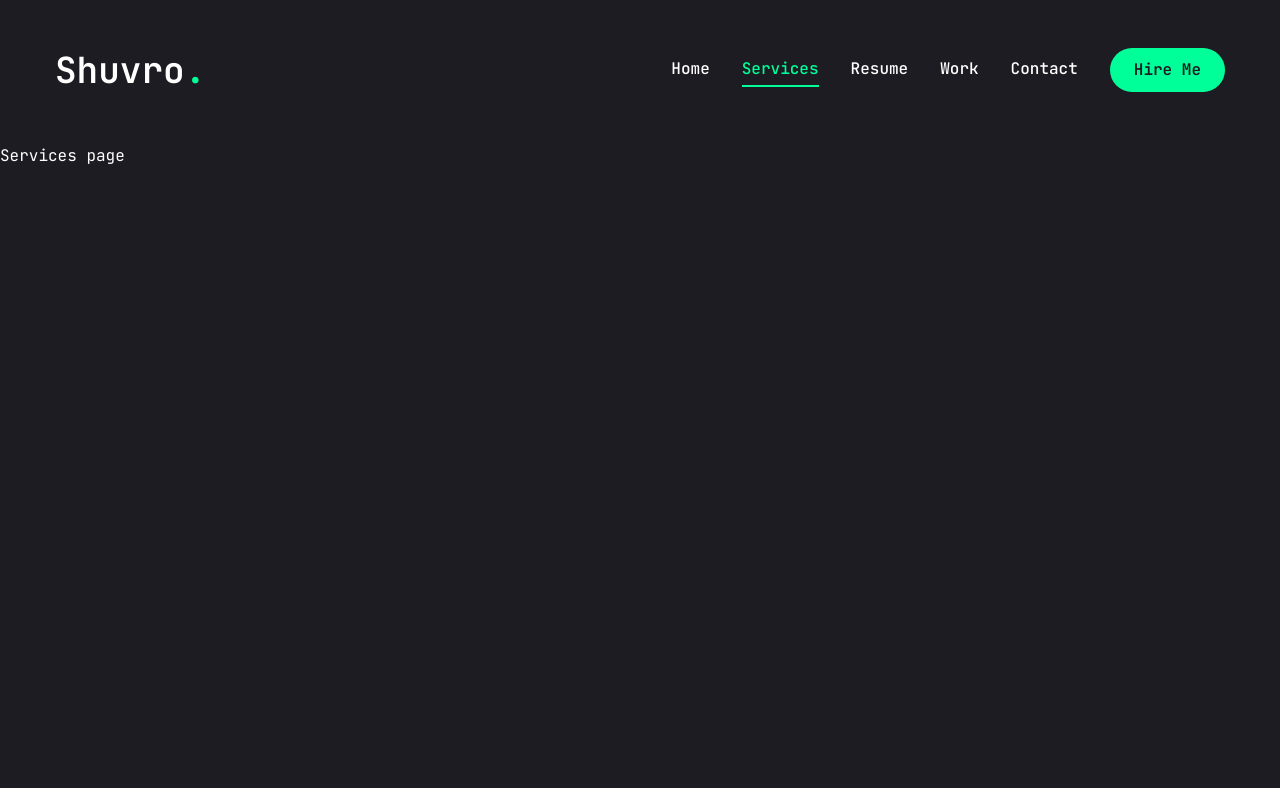
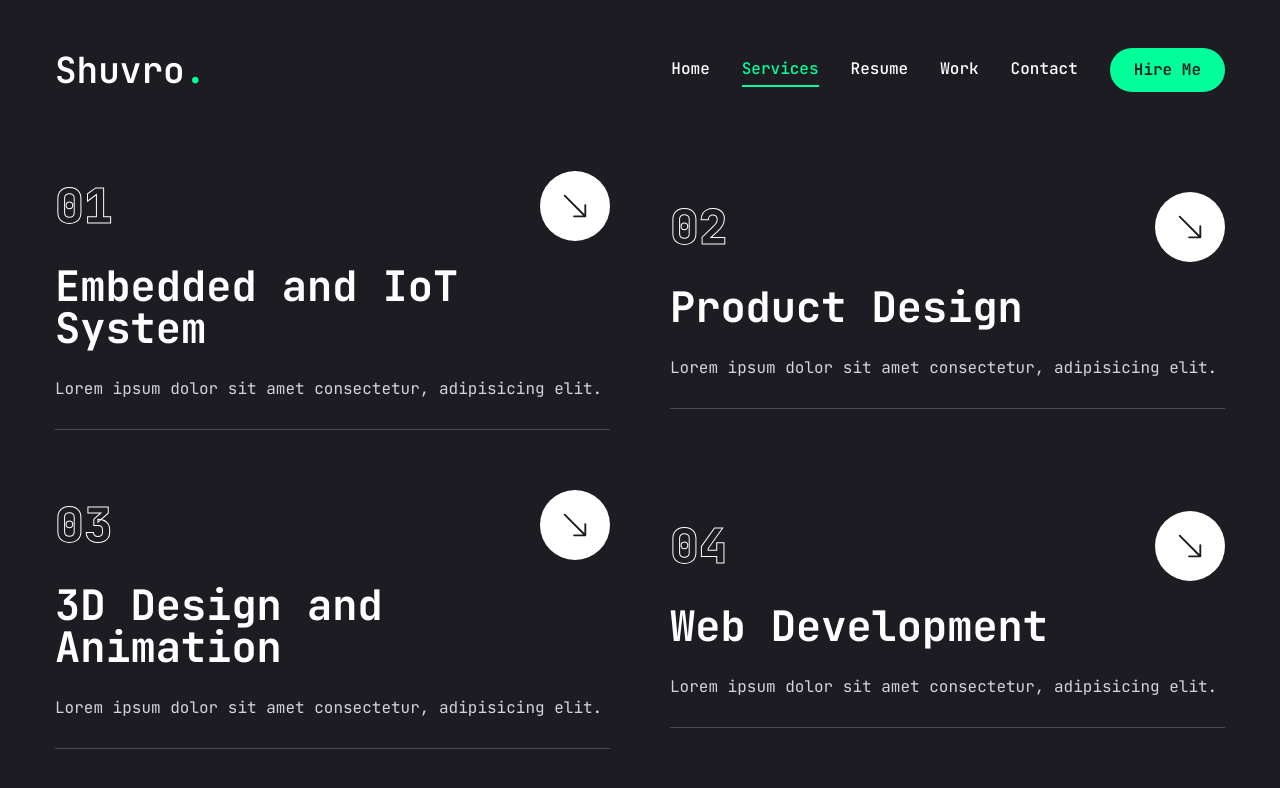
Before and after one commit to ShuvroSankar/My_Portfolio, a Next.js app: page /services in a window 1280 px wide. Shown: the top 788 px of the page. Built offline with nearby package versions, Linux system fonts and the light colour scheme.

Commit message:
resume update 1

```diff
--- a/app/globals.css
+++ b/app/globals.css
@@ -2,19 +2,29 @@
 @tailwind components;
 @tailwind utilities;
 
-
 @layer base {
-
   body {
     @apply font-primary bg-primary text-white leading-loose;
   }
-  .h1{
-    @apply text-[48px] xl:text-[80px] leading-[1.1] font-semibold
+  .h1 {
+    @apply text-[48px] xl:text-[80px] leading-[1.1] font-semibold;
   }
-  .h2{
-    @apply text-[36px] xl:text-[48px] leading-[1.1] font-semibold
+  .h2 {
+    @apply text-[36px] xl:text-[48px] leading-[1.1] font-semibold;
   }
-  .h3{
-    @apply text-[20px] xl:text-[24px] leading-[1.1] font-semibold
+  .h3 {
+    @apply text-[20px] xl:text-[24px] leading-[1.1] font-semibold;
   }
 }
+
+@layer utilities {
+  .text-outline {
+    -webkit-text-stroke: 1px #ffffff;
+  }
+
+  @variants hover, group-hover {
+    .text-outline-hover {
+      -webkit-text-stroke: 1px #00ff99;
+    }
+  }
+}
--- a/app/resume/page.jsx
+++ b/app/resume/page.jsx
@@ -1,6 +1,143 @@
+
+"use client"
+import { Description } from "@radix-ui/react-dialog"
+import {FaHtml5, FaCss3,FaJs, FaReact,FaFigma,FaNodeJs } from "react-icons/fa"
+
+import {SiTailwindcss,SiNextdotjs } from "react-icons/si"
+
+// about data
+const about = {
+  title: "About Me",
+  Description: 'Lorem, ipsum dolor sit amet consectetur adipisicing elit. Voluptate ex, fuga labore dicta reprehenderit fugit maiores nostrum aliquid delectus.',
+  info:[
+    {
+      fieldName: 'Name',
+      fieldValue: 'Shuvro Sankar Sen'
+    },
+    {
+      fieldName: 'Phone',
+      fieldValue: '(+880) 177 931 9010'
+    },
+    {
+      fieldName: 'Nationality',
+      fieldValue: 'Bangladeshi'
+    },
+    {
+      fieldName: 'Email',
+      fieldValue: 'shuvrosankarsen44@gmail.com'
+    },
+    {
+      fieldName: 'Freelance',
+      fieldValue: 'Available'
+    },
+    {
+      fieldName: 'Language',
+      fieldValue: 'English, Bangali'
+    },
+  ]
+}
+// experience data
+
+const experience = {
+  icon:'',
+  title: "My experience",
+  description: 'Lorem ipsum dolor sit amet consectetur adipisicing elit.',
+  items: [
+    {
+      company: '',
+      position: '',
+      duration: ''
+    },
+    {
+      company: '',
+      position: '',
+      duration: ''
+    },
+    {
+      company: '',
+      position: '',
+      duration: ''
+    },
+  ]
+}
+const education = {
+  icon:'',
+  title: "My education",
+  description: 'Lorem ipsum dolor sit amet consectetur adipisicing elit.',
+  items: [
+    {
+      institution: '',
+      degree: '',
+      duration: ''
+    },
+    {
+      institution: '',
+      degree: '',
+      duration: ''
+    },
+    {
+      institution: '',
+      degree: '',
+      duration: ''
+    },
+
+  ]
+}
+
+// skills data
+
+const skills = {
+  title: "My skills",
+  description: 'Lorem ipsum dolor sit amet consectetur adipisicing elit.',
+  skillList: [
+    {
+      icon: "",
+      name:"",
+    },
+    {
+      icon: "",
+      name:"",
+    },
+    {
+      icon: "",
+      name:"",
+    },{
+      icon: "",
+      name:"",
+    },
+  ]
+
+}
+
+
+import {Tabs, TabsContent,TabsList, TabsTrigger } from "@/components/ui/tabs"
+import { Tooltip, TooltipContent, TooltipProvider, TooltipTrigger  } from "@radix-ui/react-tooltip"
+import { ScrollArea } from "@/components/ui/scroll-area"
+import { motion } from "framer-motion"
 
 const Resume = () => {
-  return  <div>resume page</div>
+  return  <motion.div
+  initial={{opacity:0}}
+  animate={{
+    opacity:1,
+    transition:{
+      delay:2.4, duration:0.4, ease:"easeIn"
+    }
+  }}
+  className="min-h-[80vh] flex items-center justify-center py-12 xl:py-0"
+
+  >
+    <div className="container mx-auto">
+      <Tabs>
+        <TabsList>
+          <TabsTrigger>Experience</TabsTrigger>
+          <TabsTrigger>Education</TabsTrigger>
+          <TabsTrigger>Skills</TabsTrigger>
+          <TabsTrigger>About me</TabsTrigger>
+        </TabsList>
+      </Tabs>
+    </div>
+  </motion.div>
 
 }
 
--- a/app/services/page.jsx
+++ b/app/services/page.jsx
@@ -1,7 +1,73 @@
+"use client"
+
+import { BsArrowDownRight } from "react-icons/bs"
+import Link from "next/link"
+import { motion } from "framer-motion"
+
+const services = [
+  {
+    num: '01',
+    title: 'Embedded and IoT System',
+    description: 'Lorem ipsum dolor sit amet consectetur, adipisicing elit.',
+    href: ''
+  },
+  {
+    num: '02',
+    title: 'Product Design',
+    description: 'Lorem ipsum dolor sit amet consectetur, adipisicing elit.',
+    href: ''
+  },
+  {
+    num: '03',
+    title: '3D Design and Animation',
+    description: 'Lorem ipsum dolor sit amet consectetur, adipisicing elit.',
+    href: ''
+  },
+  {
+    num: '04',
+    title: 'Web Development',
+    description: 'Lorem ipsum dolor sit amet consectetur, adipisicing elit.',
+    href: ''
+  },
+]
 
 const Services = () => {
-  return <div> Services page </div>
-
+  return (
+    <section className="min-h-[80vh] flex flex-col justify-center py-12 xl:py-0">
+      <div className="container mx-auto">
+        <motion.div
+          initial={{ opacity: 0 }}
+          animate={{
+            opacity: 1,
+            transition: { delay: 2.4, duration: 0.4, ease: "easeIn" }
+          }}
+          className="grid grid-cols-1 md:grid-cols-2 gap-[60px]"
+        >
+          {services.map((service, index) => (
+            <div key={index} className="flex-1 flex flex-col justify-center gap-6 group">
+              {/* top */}
+              <div className="w-full flex justify-between items-center">
+                <div className="text-5xl font-extrabold text-outline text-transparent group-hover:text-outline-hover transition-all duration-500">
+                  {service.num}
+                </div>
+                <Link href={service.href}
+                className="w-[70px] h-[70px] rounded-full bg-white group-hover:bg-accent transition-all duration-500 flex justify-center items-center hover:-rotate-45"
+                >
+                  <BsArrowDownRight className="text-primary text-3xl " />
+                </Link>
+              </div>
+              {/* title */}
+              <h2 className="text-[42px] font-bold leading-none text-white group-hover:text-accent transition-all duration-500">{service.title}</h2>
+              {/* description */}
+              <p className="text-gray-300">{service.description}</p>
+              {/* border */}
+              <div className="border-b border-white/20 w-full"></div>
+            </div>
+          ))}
+        </motion.div>
+      </div>
+    </section>
+  )
 }
 
 export default Services
--- a/package.json
+++ b/package.json
@@ -29,6 +29,8 @@
   },
   "devDependencies": {
     "@eslint/eslintrc": "^3",
+    "@iconify/json": "^2.2.302",
+    "@iconify/tailwind": "^1.2.0",
     "eslint": "^9",
     "eslint-config-next": "15.1.6",
     "postcss": "^8",
--- a/tailwind.config.mjs
+++ b/tailwind.config.mjs
@@ -1,5 +1,7 @@
 /* eslint-disable import/no-anonymous-default-export */
 /** @type {import('tailwindcss').Config} */
+const { addDynamicIconSelectors } = require('@iconify/tailwind')
+
 export default {
   darkMode: ["class"],
   content: [
@@ -7,48 +9,47 @@ export default {
     "./components/**/*.{js,ts,jsx,tsx,mdx}",
     "./app/**/*.{js,ts,jsx,tsx,mdx}",
   ],
-  prefix:"",
+  prefix: "",
   theme: {
-	container:{
-		center:true,
-		padding:"15px",
+    container: {
+      center: true,
+      padding: "15px",
     },
-	screens:{
+    screens: {
       sm: "640px",
-		md:"768px",
+      md: "768px",
       lg: "960px",
-		xl:"1200px",
+      xl: "1200px",
     },
-	fontFamily:{
+    fontFamily: {
       primary: "var(--font-jetbrainsMono)"
     },
     extend: {
-		keyframes:{
-			"accordion-down":{
-				from: {height:0},
-				to: {height: "var(--radix-accorion-content-height)"},
+      keyframes: {
+        "accordion-down": {
+          from: { height: 0 },
+          to: { height: "var(--radix-accordion-content-height)" }
         },
-			"accordion-up":{
-				from: {height:"var(--radix-accordion-content-height)"},
-				to:{height:"0"},
+        "accordion-up": {
+          from: { height: "var(--radix-accordion-content-height)" },
+          to: { height: 0 }
+        }
       },
-		},
-		animation:{
-			"animation":{
-				"accordion-down":"accordion-down 0.2s ease-out",
-				"accordion-up":"accordion-up 0.2s ease-out",
-
-			},
+      animation: {
+        "accordion-down": "accordion-down 0.2s ease-out",
+        "accordion-up": "accordion-up 0.2s ease-out"
       },
       colors: {
-  			primary:"#1c1c22",
-			accent:{
+        primary: "#1c1c22",
+        accent: {
           DEFAULT: "#00ff99",
-				hover:"#00e187",
+          hover: "#00e187",
         }
       },
-
     }
   },
-  plugins: [require("tailwindcss-animate")],
+  plugins: [
+    require("tailwindcss-animate"),
+    addDynamicIconSelectors()
+  ]
 };
```
Also changed, not shown: 1 other file (tests, documents, lock files or other folders). Lines whose indentation alone changed are shown as unchanged.
